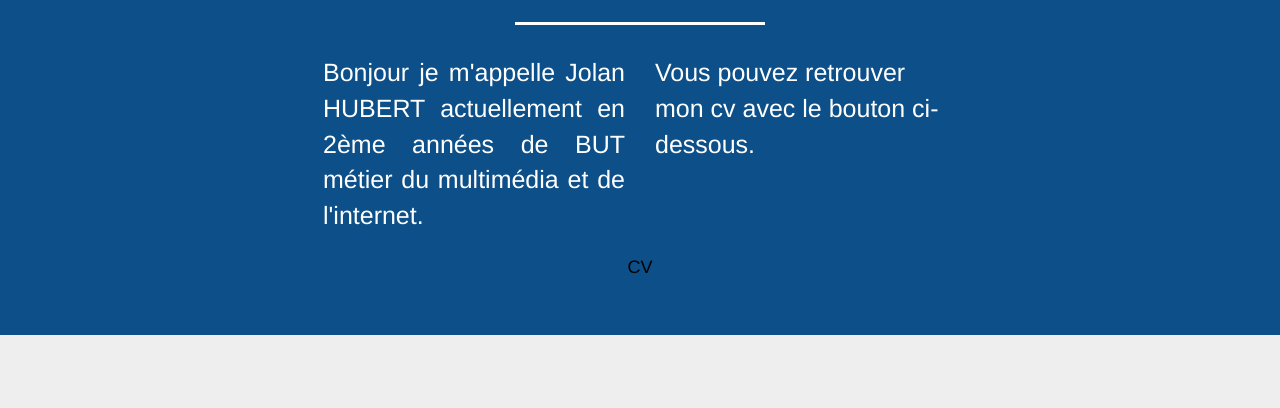
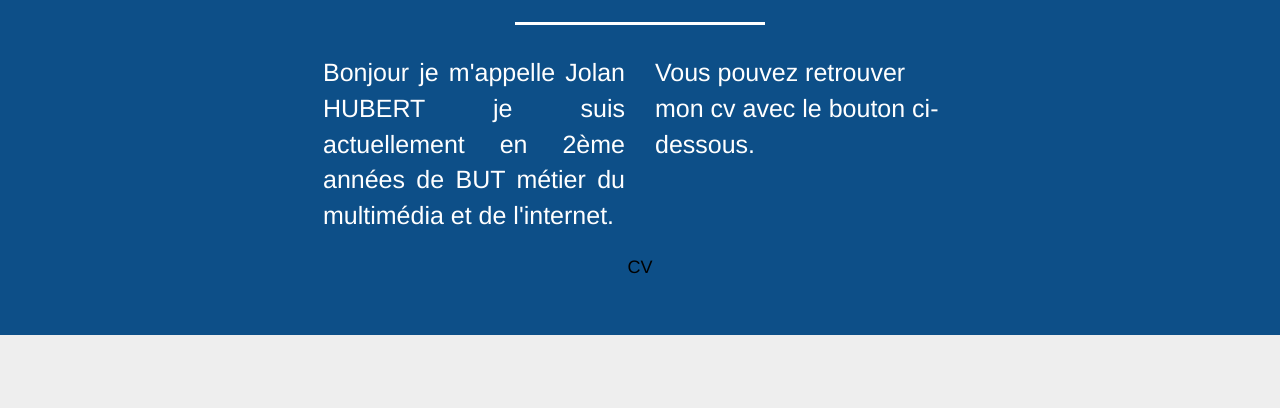
Before and after one commit to MrJOJO14/MrJOJO14.github.io, a plain HTML site: page index.html in a window 1280 px wide. Shown: the part 664-1072 px from the top of the page. Drawn offline with nearby package versions, Linux system fonts and the light colour scheme.

Commit message:
Update index.html

```diff
--- a/index.html
+++ b/index.html
@@ -53,7 +53,7 @@
                 </div>
                 <div class="row">
                     <div class="col-lg-4 col-lg-offset-2">
-                        <p class="content-text" style="text-align:justify;">Bonjour je m'appelle Jolan HUBERT actuellement en 2ème années de BUT métier du multimédia et de l'internet.
+                        <p class="content-text" style="text-align:justify;">Bonjour je m'appelle Jolan HUBERT je suis actuellement en 2ème années de BUT métier du multimédia et de l'internet.
                         </p>
                     </div>
                     <div class="col-lg-4">
```
